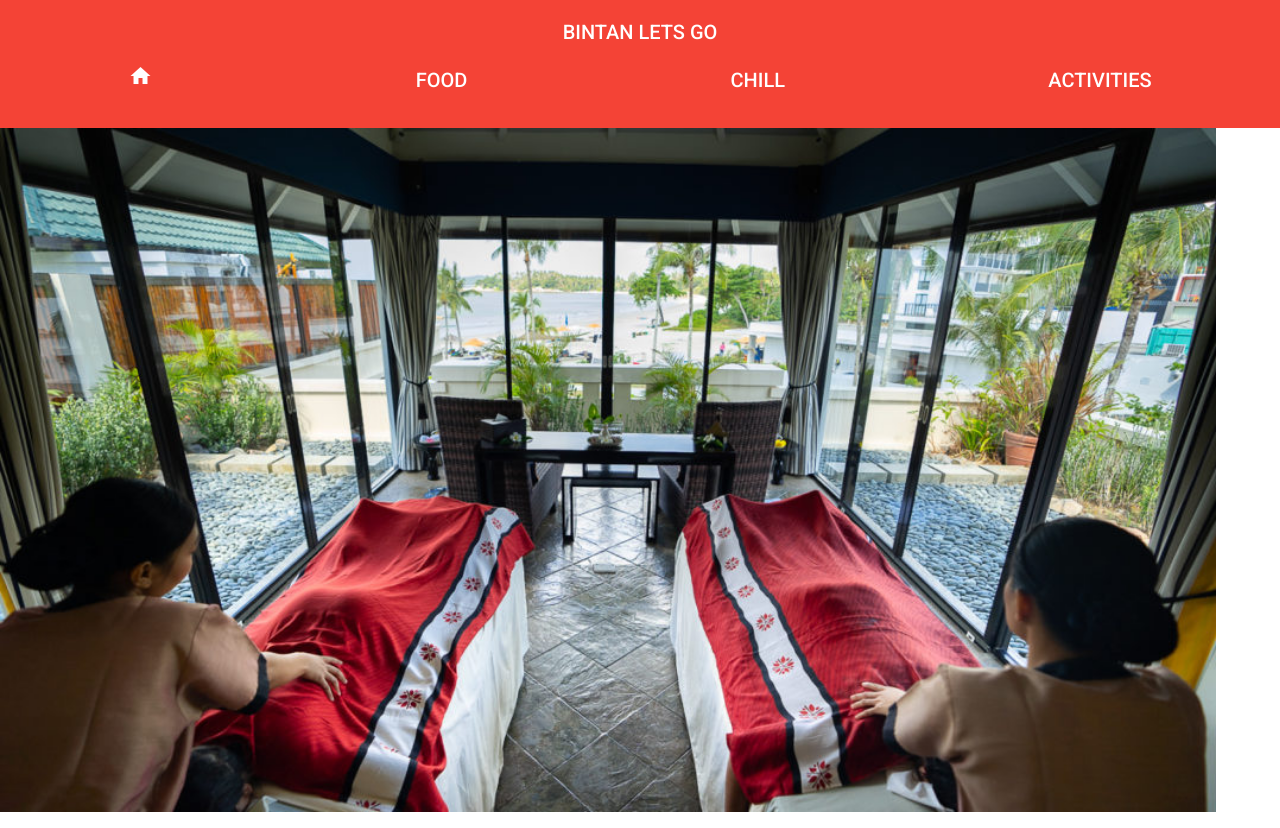
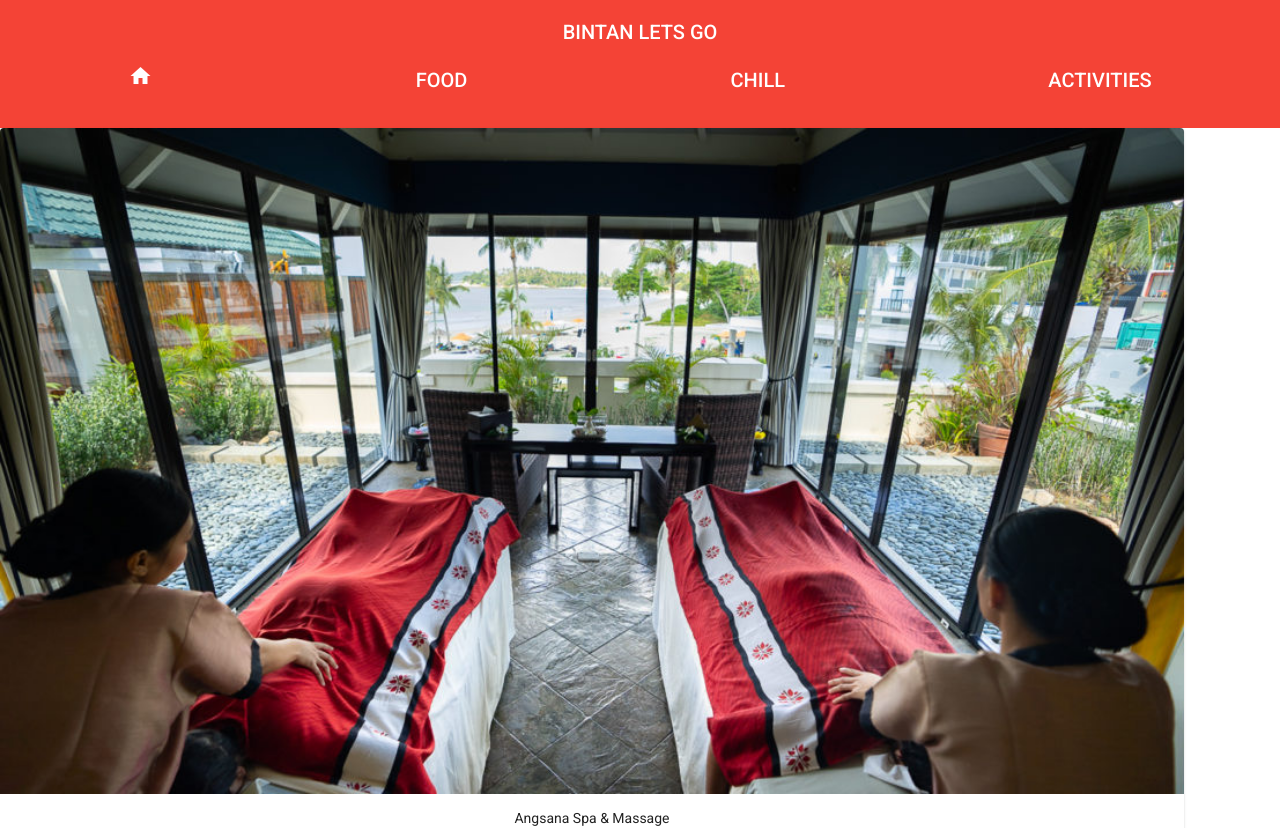
Before and after one commit to yekai7/Bintan, an Angular app: page /chill in a window 1280 px wide. Shown: the top 828 px of the page. Built offline with nearby package versions, Linux system fonts and the light colour scheme.

Commit message:
fixed ios pwa issue

```diff
--- a/src/app/components/activities-list.component.css
+++ b/src/app/components/activities-list.component.css
@@ -1,3 +1,3 @@
-.actImg {
-    width:95vw !important;
+.matCard {
+    width:90vw;
 }
--- a/src/app/components/activities-list.component.html
+++ b/src/app/components/activities-list.component.html
@@ -1,6 +1,10 @@
 <div (swiperight)="goLeft()">
-    <div *ngFor="let act of actList" fxLayoutAlign="center center">
-        <img src="{{act.img}}" class="actImg">
-        <p>{{act.name}}</p>
+    <div *ngFor="let act of actList">
+        <mat-card class="matCard">
+            <img mat-card-image src="{{act.img}}">
+            <mat-card-content fxLayoutAlign="space-around">
+                <p>{{act.name}}</p>
+            </mat-card-content>
+        </mat-card>
     </div>
 </div>
--- a/src/app/components/chill-list.component.css
+++ b/src/app/components/chill-list.component.css
@@ -1,3 +1,3 @@
-.actImg {
-    width:95vw !important;
+.matCard {
+    width:90vw;
 }
--- a/src/app/components/chill-list.component.html
+++ b/src/app/components/chill-list.component.html
@@ -1,6 +1,10 @@
 <div (swipeleft)="goRight()" (swiperight)="goLeft()">
     <div *ngFor="let chill of chillList">
-        <img src="{{chill.img}}" class="actImg">
-        <p>{{chill.name}}</p>
+        <mat-card class="matCard">
+            <img mat-card-image src="{{chill.img}}">
+            <mat-card-content fxLayoutAlign="space-around">
+                <p>{{chill.name}}</p>
+            </mat-card-content>
+        </mat-card>
     </div>
 </div>
--- a/src/app/components/food-list.component.css
+++ b/src/app/components/food-list.component.css
@@ -1,3 +1,3 @@
-.actImg {
-    width:95vw !important;
+.matCard {
+    width:90vw;
 }
--- a/src/app/components/food-list.component.html
+++ b/src/app/components/food-list.component.html
@@ -1,6 +1,10 @@
 <div (swipeleft)="goRight()">
     <div *ngFor="let food of foodList">
-        <img src="{{food.img}}" class="actImg">
-        <p>{{food.name}}</p>
+        <mat-card class="matCard">
+            <img mat-card-image src="{{food.img}}" class="actImg">
+            <mat-card-content fxLayoutAlign="space-around">
+                <p>{{food.name}}</p>
+            </mat-card-content>
+        </mat-card>
     </div>
 </div>
--- a/src/index.html
+++ b/src/index.html
@@ -9,6 +9,7 @@
   <link href="https://fonts.googleapis.com/css?family=Roboto:300,400,500&display=swap" rel="stylesheet">
   <link href="https://fonts.googleapis.com/icon?family=Material+Icons" rel="stylesheet">
   <link rel="manifest" href="manifest.json">
+  <link rel="apple-touch-icon" sizes="192x192" href="./images/icons/icon-192x192.png" />
 </head>
 <body>
   <app-root></app-root>
```
